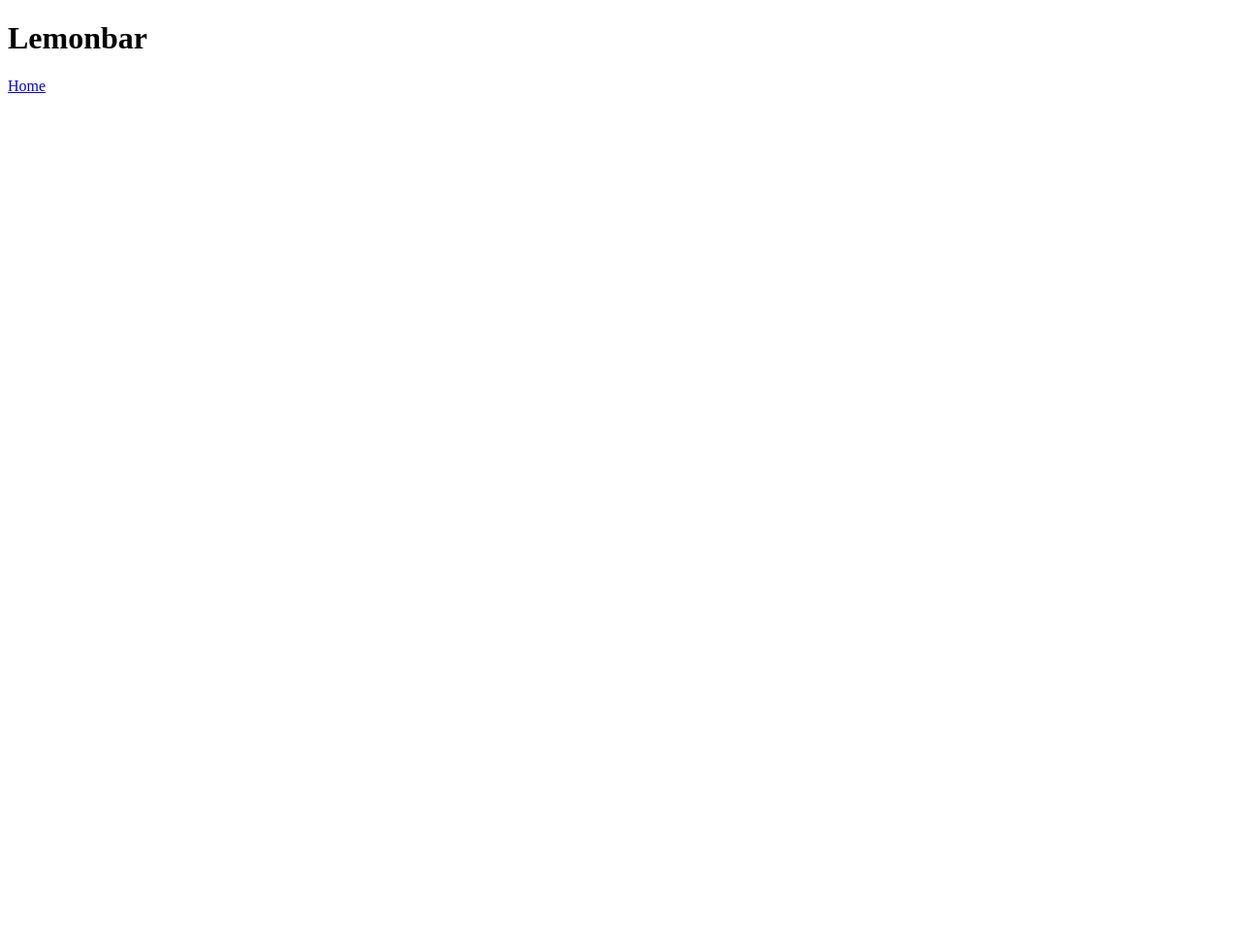
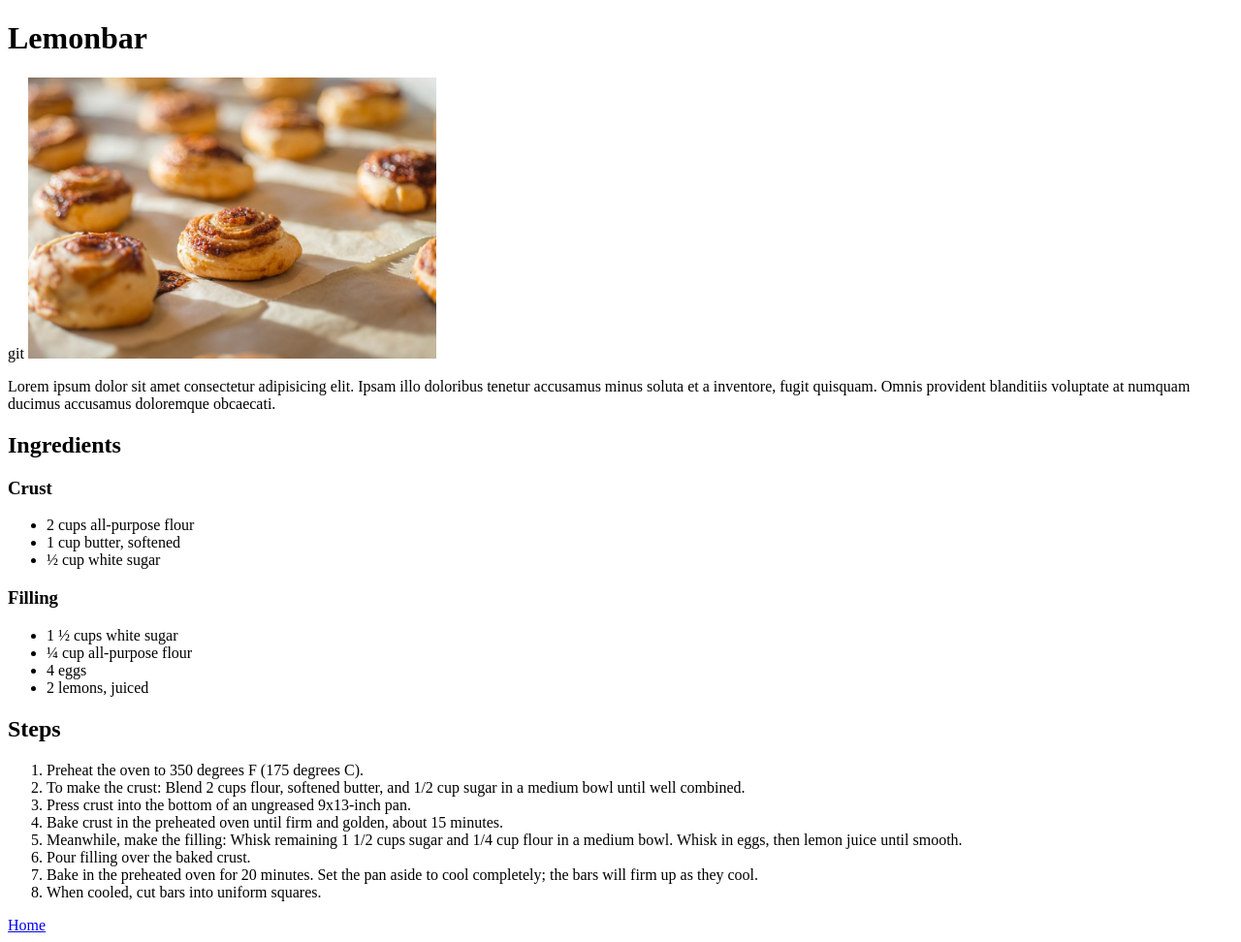
Before and after one commit to Souilles/recipes, a plain HTML site: page dessert/lemonbar.html in a window 1280 px wide. Shown: the whole page at 97% size. Before the commit the page ends 800 px from the top, so only its background shows below. Drawn offline with Linux system fonts and the light colour scheme.

Commit message:
Completed the lemonbar page

```diff
--- a/dessert/lemonbar.html
+++ b/dessert/lemonbar.html
@@ -6,7 +6,34 @@
     </head>
 
     <body>
-        <h1>Lemonbar</h1>
+        <h1>Lemonbar</h1>git
+        <img src="../images/cinnamonroll.jpg" alt="picture of a lemon bar" height="290">
+        <p>Lorem ipsum dolor sit amet consectetur adipisicing elit. Ipsam illo doloribus tenetur accusamus minus soluta et a inventore, fugit quisquam. Omnis provident blanditiis voluptate at numquam ducimus accusamus doloremque obcaecati.</p>
+        <h2>Ingredients</h2>
+        <h3>Crust</h3>
+        <ul>
+            <li>2 cups all-purpose flour</li>
+            <li>1 cup butter, softened</li>
+            <li>½ cup white sugar</li>
+        </ul>
+        <h3>Filling</h3>
+        <ul>
+            <li>1 ½ cups white sugar</li>
+            <li>¼ cup all-purpose flour</li>
+            <li>4 eggs</li>
+            <li>2 lemons, juiced</li>
+        </ul>
+        <h2>Steps</h2>
+        <ol>
+            <li>Preheat the oven to 350 degrees F (175 degrees C).</li>
+            <li>To make the crust: Blend 2 cups flour, softened butter, and 1/2 cup sugar in a medium bowl until well combined.</li>
+            <li>Press crust into the bottom of an ungreased 9x13-inch pan.</li>
+            <li>Bake crust in the preheated oven until firm and golden, about 15 minutes.</li>
+            <li>Meanwhile, make the filling: Whisk remaining 1 1/2 cups sugar and 1/4 cup flour in a medium bowl. Whisk in eggs, then lemon juice until smooth.</li>
+            <li>Pour filling over the baked crust.</li>
+            <li>Bake in the preheated oven for 20 minutes. Set the pan aside to cool completely; the bars will firm up as they cool.</li>
+            <li>When cooled, cut bars into uniform squares.</li>
+        </ol>
         <a href="../index.html">Home</a>
     </body>
 </html>
```
